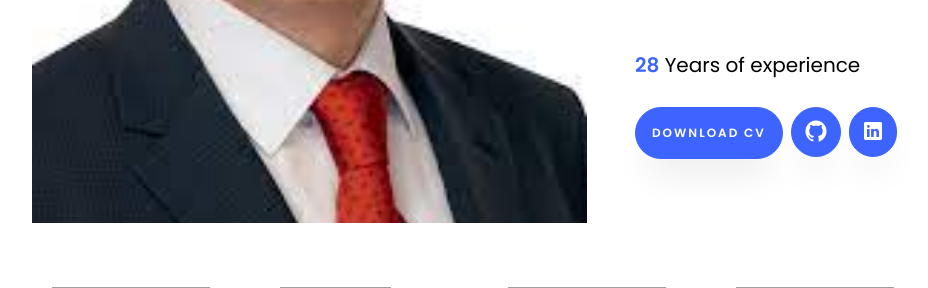
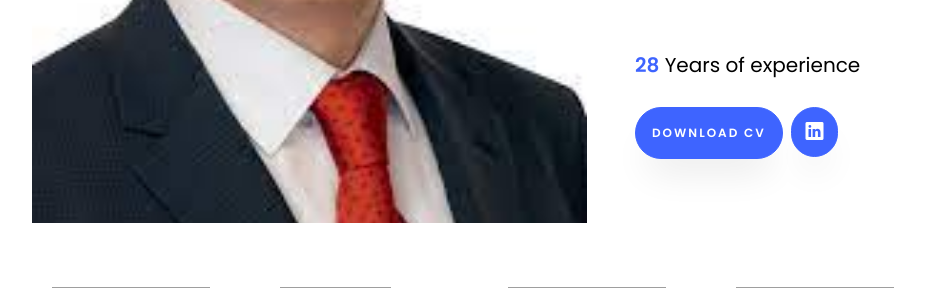
Before and after one commit to Radu-Nicolae/radu-nicolae.github.io, a PHP site: page /ro.php in a window 1280 px wide. Shown: the part 1234-1522 px from the top of the page, without its empty margins (53-981 px from the left). Run offline with PHP 8.4, Linux system fonts and the light colour scheme; data that the repository does not hold is empty; some libraries are stand-ins or nearby versions; some web fonts are replaced; grey boxes are pictures that could not be loaded.

Commit message:
cv added

```diff
--- a/components/AboutMe.php
+++ b/components/AboutMe.php
@@ -41,8 +41,7 @@
                         </p>
 <!--                        <p><a href="CV-RaduNicolae.pdf" class="btn btn-primary py-3 px-3" download>Download CV</a></p>-->
                         <div style="display: flex;">
-                            <p style="padding-right: 0.5rem"><a href="CV-RaduNicolae.pdf" class="btn btn-primary py-3 px-3" download>Download CV</a></p>
-                            <p><a href="https://github.com/Radu-Nicolae" class="btn btn-primary" style="margin-right: 0.5rem"><span class="ion-logo-github" style="padding-left: 0.1rem; font-size: 200%; color: white !important;"></span></a></p>
+                            <p style="padding-right: 0.5rem"><a href="CV-ViorelNicolae-English.pdf" class="btn btn-primary py-3 px-3" download>Download CV</a></p>
                             <p><a href="https://www.linkedin.com/in/radunicolae-dev/" class="btn btn-primary"><span class="ion-logo-linkedin" style="font-size: 200%; padding-left: 0.1rem; color: white !important;"></span></a></p>
                         </div>
 
--- a/components/Companies.php
+++ b/components/Companies.php
@@ -23,7 +23,7 @@
                 <a href="#" class="partner"><img src="companies/generali.png" width="70%" height="50%" class="img-fluid" alt="Generali" data-pagespeed-url-hash="2826290092" onload="pagespeed.CriticalImages.checkImageForCriticality(this);"></a>
             </div>
             <div class="col-sm ftco-animate fadeInUp ftco-animated">
-                <a href="#" class="partner"><img src="companies/eureko.png" class="img-fluid" alt="Eureko" data-pagespeed-url-hash="3120790013" onload="pagespeed.CriticalImages.checkImageForCriticality(this);"></a>
+                <a href="#" class="partner"><img src="companies/eureko.png" height="150%" class="img-fluid" alt="Eureko" data-pagespeed-url-hash="3120790013" onload="pagespeed.CriticalImages.checkImageForCriticality(this);"></a>
             </div>
             <div class="col-sm ftco-animate fadeInUp ftco-animated">
                 <a href="#" class="partner"><img src="companies/bcr.png" class="img-fluid" alt="BCR" data-pagespeed-url-hash="3415289934" onload="pagespeed.CriticalImages.checkImageForCriticality(this);"></a>
```
